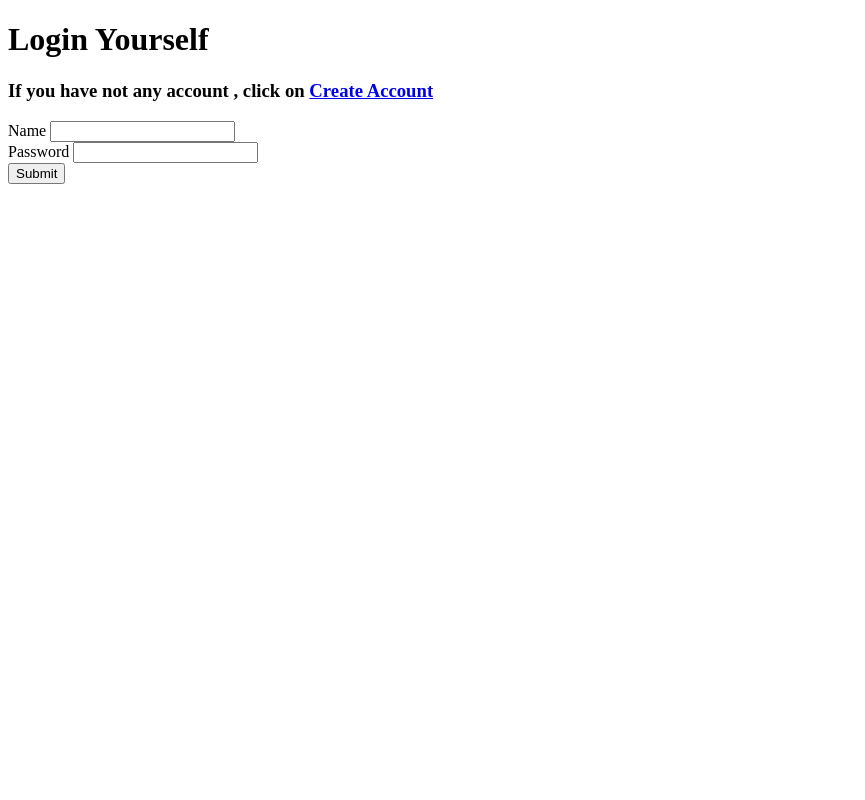
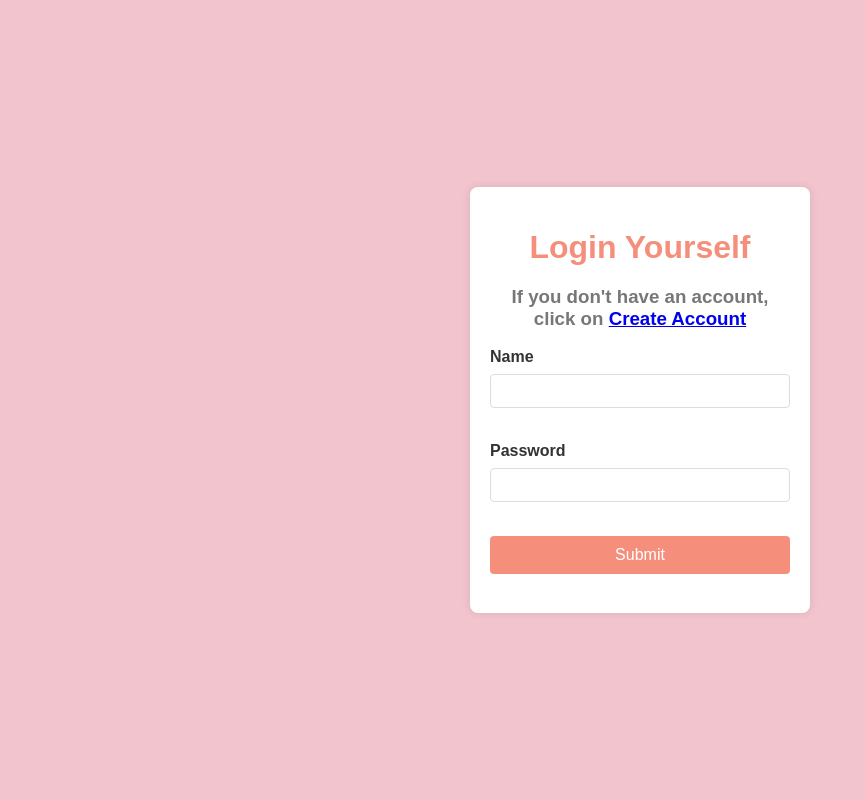
Before and after one commit to Noorain-Raza-coder/Website-User-Manager, a Flask app: page / in a window 1280 px wide. Shown: the whole page, without its empty margins (0-865 px from the left). Run offline with Flask 3, Linux system fonts and the light colour scheme.

Commit message:
Enhanced the beauty of web application

```diff
--- a/templates/login.html
+++ b/templates/login.html
@@ -5,19 +5,80 @@
     <meta http-equiv="X-UA-Compatible" content="IE=edge">
     <meta name="viewport" content="width=device-width, initial-scale=1.0">
     <title>Login Yourself</title>
+    <style>
+        body {
+            font-family: Arial, sans-serif;
+            background-color: #F2C4CE; /* Light gray background */
+            color: #333; /* Dark gray text */
+            margin: 0;
+            padding: 0;
+            display: flex;
+            justify-content: center;
+            align-items: center;
+            height: 100vh;
+        }
+        .container {
+            background-color: #fff; /* White background */
+            padding: 20px;
+            border-radius: 8px;
+            box-shadow: 0 0 10px rgba(0,0,0,0.1);
+            width: 300px;
+            text-align: center;
+        }
+        h1 {
+            color: #F58F7C; /* Google Blue */
+            margin-bottom: 20px;
+        }
+        h3 {
+            color: #777; /* Light gray text */
+            margin-top: 10px;
+        }
+        form {
+            display: flex;
+            flex-direction: column;
+        }
+        label {
+            margin-bottom: 8px;
+            font-weight: bold;
+            text-align: left;
+        }
+        input[type="text"],
+        input[type="password"] {
+            padding: 8px;
+            margin-bottom: 16px;
+            border: 1px solid #ddd;
+            border-radius: 4px;
+            font-size: 14px;
+            width: 100%;
+            box-sizing: border-box;
+        }
+        button[type="submit"] {
+            background-color: #F58F7C; /* Google Blue */
+            color: #fff; /* White text */
+            border: none;
+            padding: 10px;
+            border-radius: 4px;
+            cursor: pointer;
+            font-size: 16px;
+            transition: background-color 0.3s ease;
+        }
+        button[type="submit"]:hover {
+            background-color: #F58F7C; /* Darker shade of Google Blue */
+        }
+    </style>
 </head>
 <body>
-    <h1>Login Yourself</h1>
-    <h3>If you have not any account , click on <a href="{{url_for('registrationPage')}}">Create Account</a> </h3>
-    <form action="/login" method="post">
-        <label>Name</label>
-        <input type="text" name="usernameL" id="usernameL"><br>
-        <label>Password</label>
-        <input type="password" name="userpassL" id="userpassL"><br>
-        <button type="submit">Submit</button>
-
-    </form>
-    <h3>{{msg}}</h3>
-
+    <div class="container">
+        <h1>Login Yourself</h1>
+        <h3>If you don't have an account, click on <a href="{{url_for('registrationPage')}}">Create Account</a></h3>
+        <form action="/login" method="post">
+            <label for="usernameL">Name</label>
+            <input type="text" id="usernameL" name="usernameL"><br>
+            <label for="userpassL">Password</label>
+            <input type="password" id="userpassL" name="userpassL"><br>
+            <button type="submit">Submit</button>
+        </form>
+        <h3>{{msg}}</h3>
+    </div>
 </body>
 </html>
```
Also changed, not shown: templates/register.html (+74 -13 lines).
